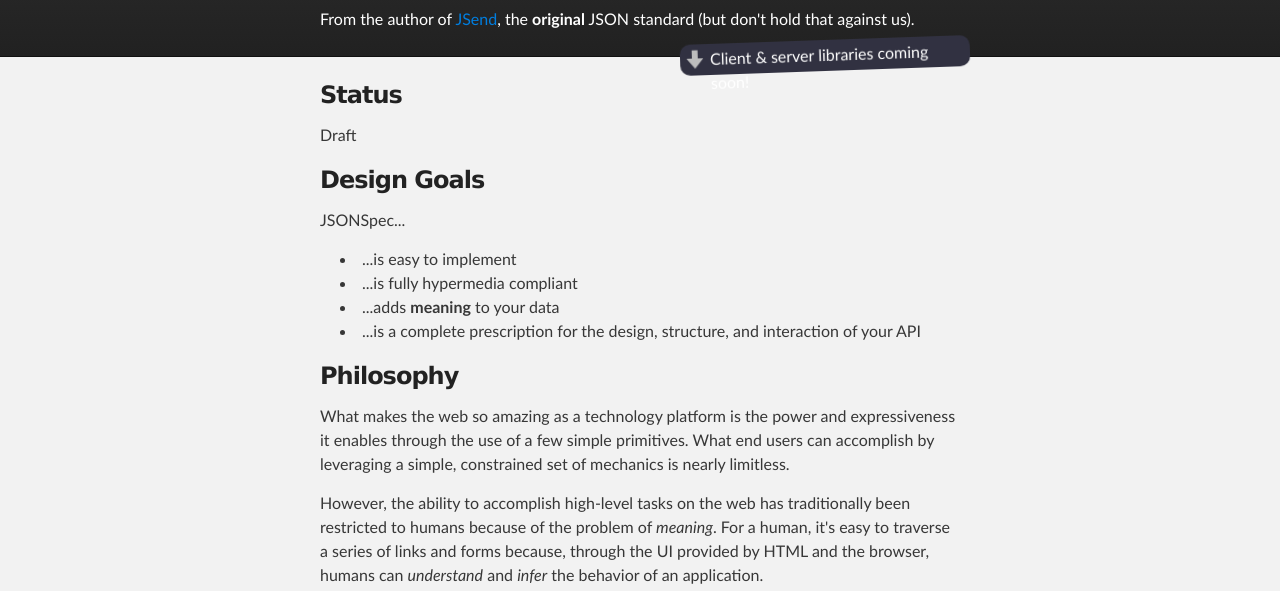
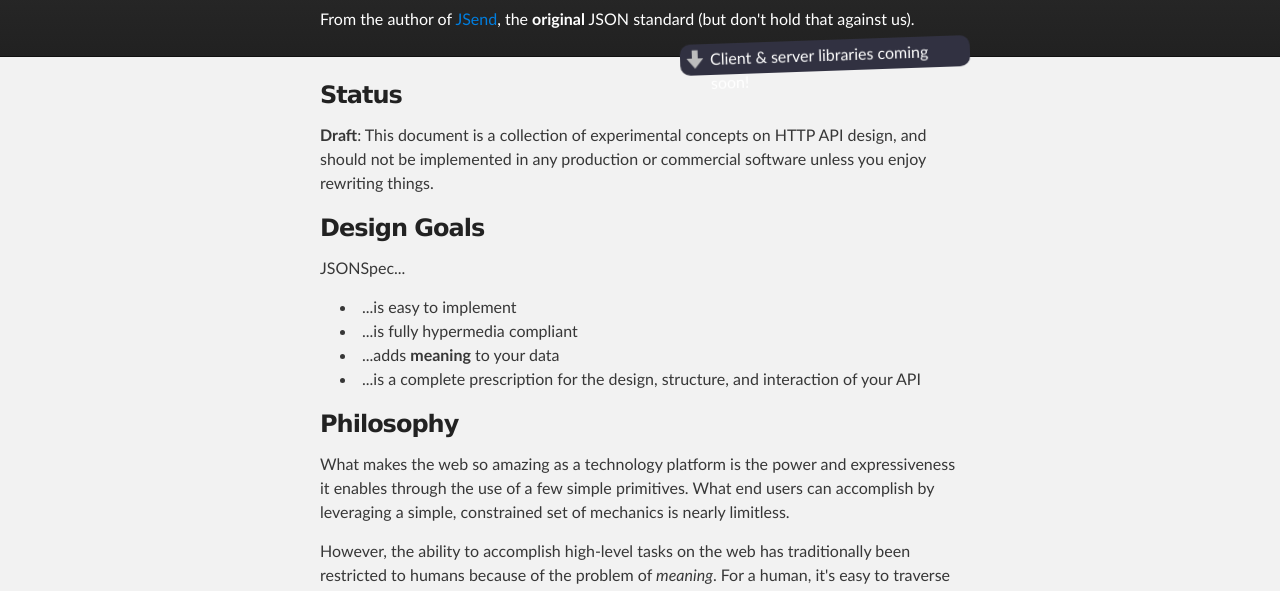
Before and after one commit to nateabele/jsonspec, a plain HTML site: page index.html in a window 1280 px wide. Shown: the part 208-799 px from the top of the page. Drawn offline with Linux system fonts and the light colour scheme.

Commit message:
Disclaiming appropriately. /cc @lukestokes

```diff
--- a/index.html
+++ b/index.html
@@ -52,7 +52,11 @@
           <a name="status" class="anchor" href="#status"><span class="octicon octicon-link"></span></a>
           Status
         </h3>
-        <p>Draft</p>
+        <p>
+          <strong>Draft</strong>: This document is a collection of experimental concepts on HTTP API
+          design, and should not be implemented in any production or commercial software unless you
+          enjoy rewriting things.
+        </p>
 
         <h3>
           <a name="goals" class="anchor" href="#goals"><span class="octicon octicon-link"></span></a>
```
